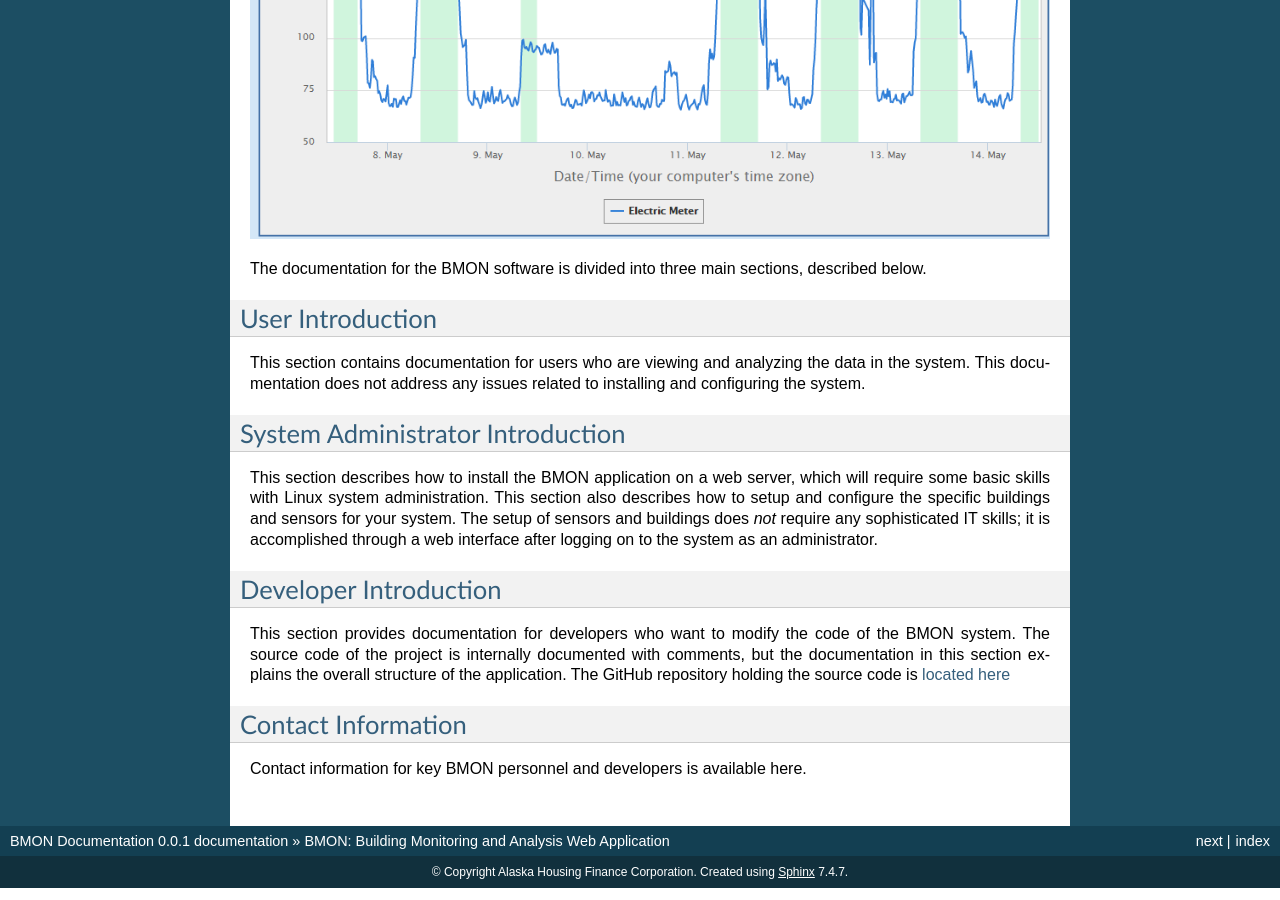
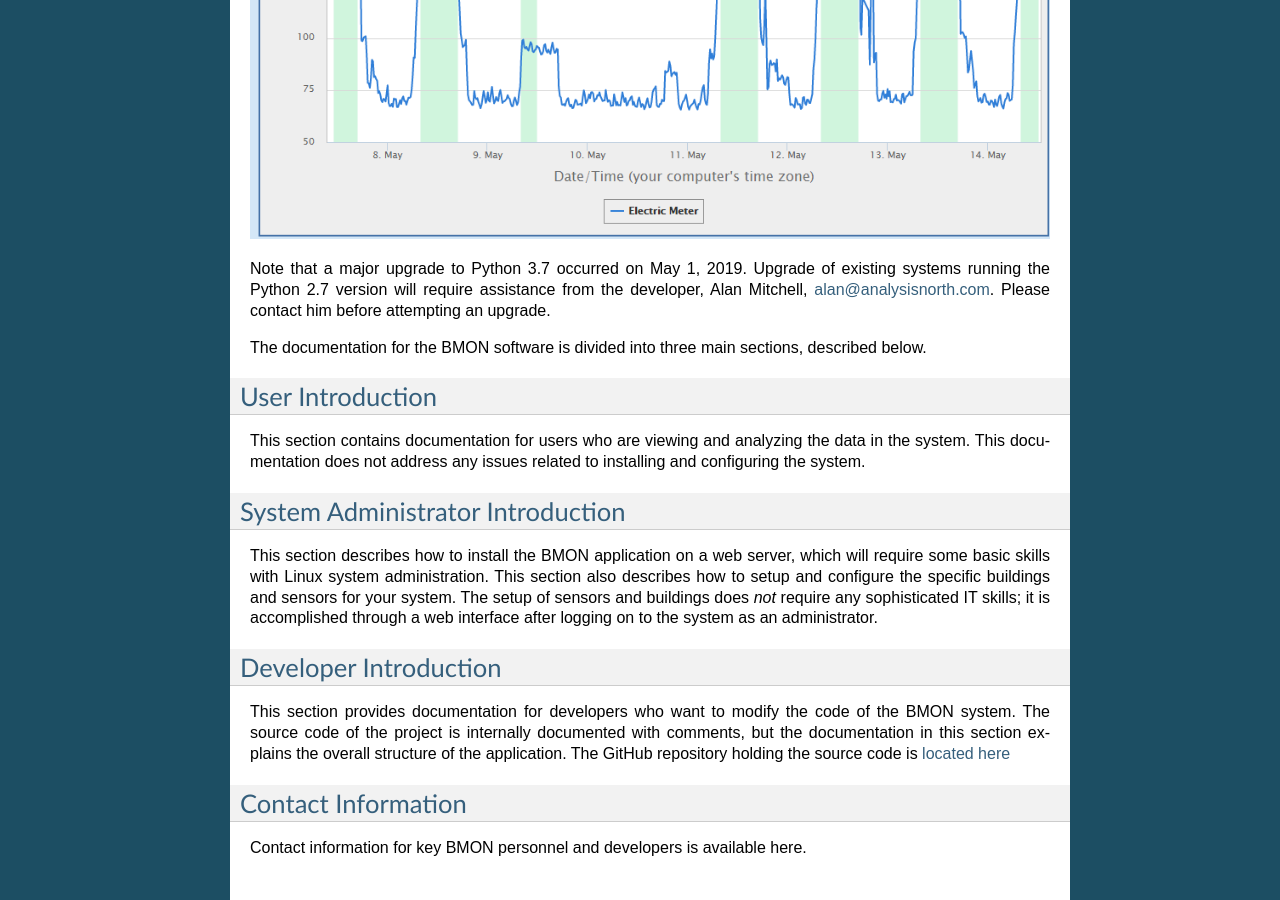
Before and after one commit to alanmitchell/bmon, a Sphinx documentation site: the page built from docs/source/index.rst, in a window 1280 px wide and 900 px high, scrolled down 824 px. Built offline with Sphinx 7.4.7, drawn with Linux system fonts in a browser that asks for light colours.

Commit message:
Warnings about major Python 3.7 upgrade in docs.

```diff
--- a/docs/source/index.rst
+++ b/docs/source/index.rst
@@ -23,7 +23,13 @@ indicate the building’s occupied periods):
 
 .. image:: /_static/sample_screen.png
 
-The documentation for the BMON software is divided into three main sections, described below.
+Note that a major upgrade to Python 3.7 occurred on May 1, 2019.
+Upgrade of existing systems running the Python 2.7 version will
+require assistance from the developer, Alan Mitchell, alan@analysisnorth.com.
+Please contact him before attempting an upgrade.
+
+The documentation for the BMON software is divided into
+three main sections, described below.
 
 :ref:`User Introduction <user-introduction>`
 --------------------------------------------
```
Also changed, not shown: README.md (+5 -0 lines).
